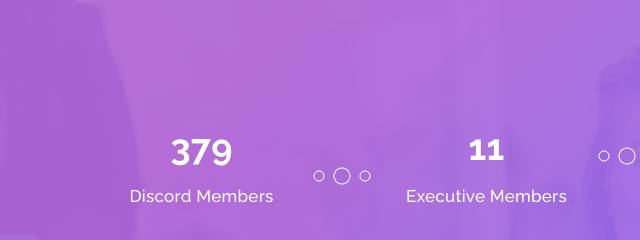
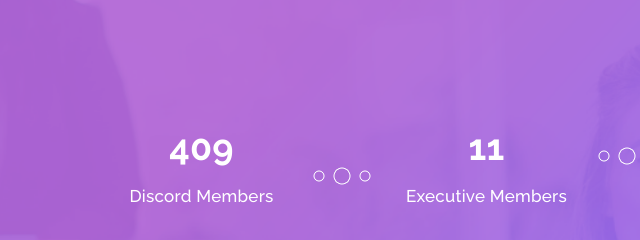
Before and after one commit to KeshavMajithia/UatU, a plain HTML site: page index.html in a window 1280 px wide. Shown: the part 2920-3160 px from the top of the page, 11-651 px from the left. Drawn offline with Linux system fonts and the light colour scheme.

Commit message:
Update index.html

```diff
--- a/index.html
+++ b/index.html
@@ -268,7 +268,7 @@
                 <div class="row">
                     <div class="col-lg-3 col-md-6 col-sm-12">
                         <div class="count-item decoration-bottom">
-                            <strong>379</strong>
+                            <strong>409</strong>
                             <span>Discord Members</span>
                         </div>
                     </div>
```
